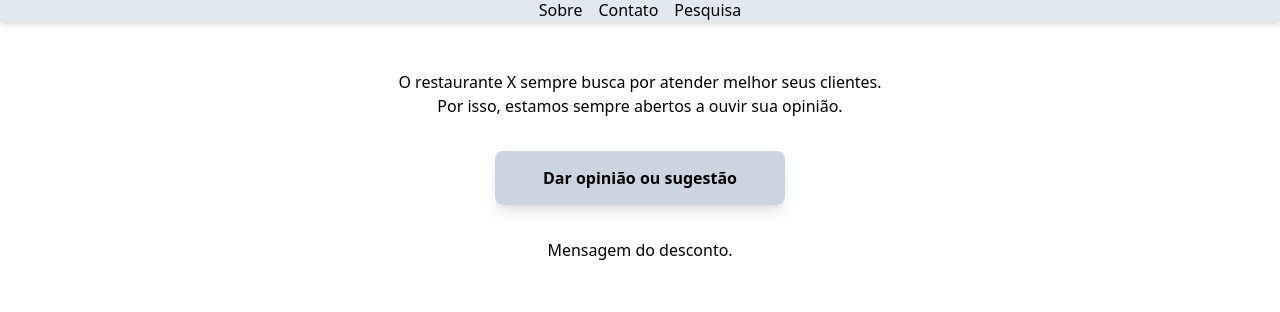
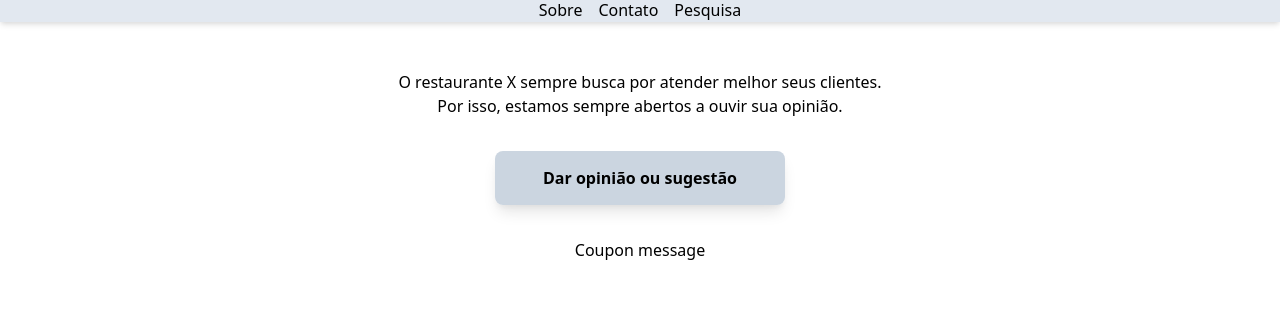
Before and after one commit to WallaceHerlon/palpite-box, a Next.js app: page / in a window 1280 px wide. Shown: the part 154-466 px from the top of the page. Built offline with nearby package versions, Linux system fonts and the light colour scheme.

Commit message:
Pegando dados da planilha - useSWR e APIs no NextJS

```diff
--- a/package.json
+++ b/package.json
@@ -25,6 +25,7 @@
     "postcss-import": "^14.1.0",
     "react": "^17.0.2",
     "react-dom": "^17.0.2",
+    "swr": "^1.2.2",
     "tailwindcss": "^1.9.0"
   }
 }
--- /dev/null
+++ b/pages/api/get-promo.js
@@ -0,0 +1,6 @@
+export default async (req, res) => {
+    res.end(JSON.stringify({
+        showCoupon: true,
+        message: 'Coupon message'
+    }))
+}
--- a/pages/index.js
+++ b/pages/index.js
@@ -1,21 +1,29 @@
 import React from 'react'
 import Link from 'next/link'
+import useSWR from 'swr'
+
+const fetcher = (...args) => fetch(...args).then(res => res.json())
 
 const Index = () => {
+    const { data, error } = useSWR('/api/get-promo', fetcher)
+
     return (
         <div>
             <p className="mt-12 text-center">
-                O restaurante X sempre busca por atender melhor seus clientes.<br/>
+                O restaurante X sempre busca por atender melhor seus clientes.<br />
                 Por isso, estamos sempre abertos a ouvir sua opinião.
             </p>
             <div className="text-center my-12">
                 <Link href="/pesquisa">
-                <a className="bg-gray-400 px-12 py-4 font-bold rounded-lg shadow-lg hover:shadow">Dar opinião ou sugestão</a>
+                    <a className="bg-gray-400 px-12 py-4 font-bold rounded-lg shadow-lg hover:shadow">Dar opinião ou sugestão</a>
                 </Link>
             </div>
-            <p className="my-12 text-center">
-                Mensagem do desconto.
-            </p>
+            {!data && <p>Carregando...</p>}
+            {!error && data && data.showCoupon &&
+                <p className="my-12 text-center">
+                    {data.message}
+                </p>
+            }
         </div>
     )
 }
```
Also changed, not shown: 1 other file (tests, documents, lock files or other folders).
